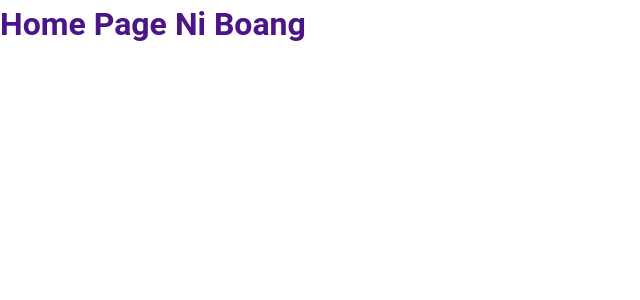
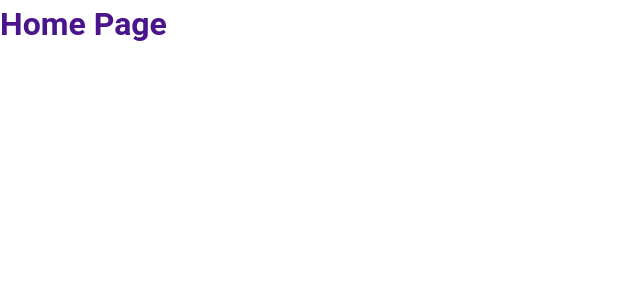
Before and after one commit to davennemenzo/Portfolio, a Vue app: page / in a window 1280 px wide. Shown: the top 300 px of the page, without its empty margins (0-640 px from the left). Built offline with nearby package versions, Linux system fonts and the light colour scheme.

Commit message:
development branch

```diff
--- a/src/pages/Home.vue
+++ b/src/pages/Home.vue
@@ -1,5 +1,5 @@
 <template>
- <h1 class="text-purple-darken-4 ">Home Page Ni Boang</h1>
+ <h1 class="text-purple-darken-4 ">Home Page </h1>
 </template>
 
 <sricpt setup></sricpt>
```
